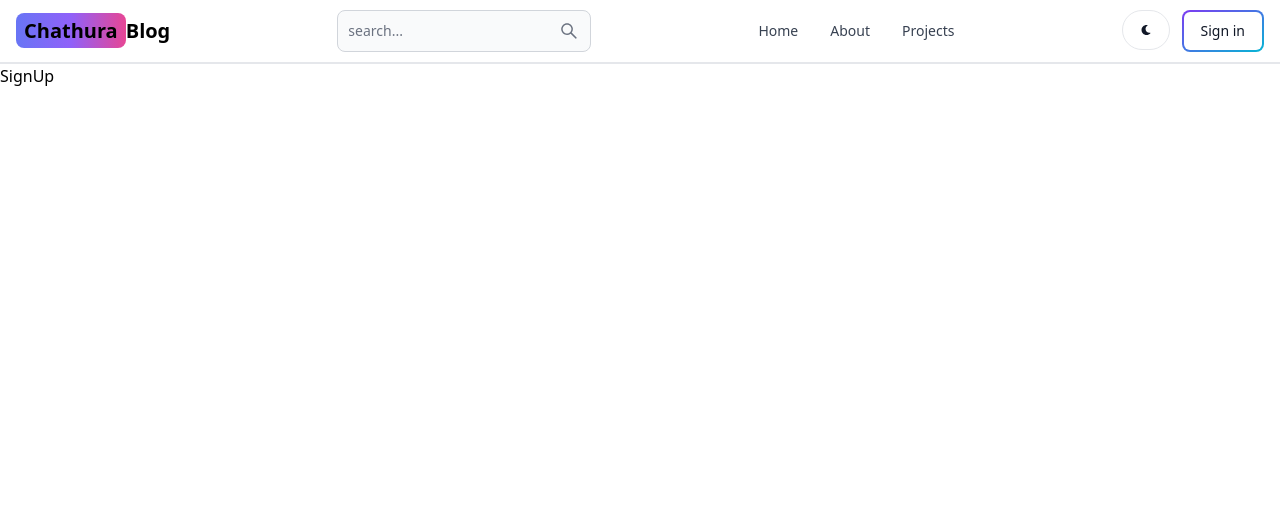
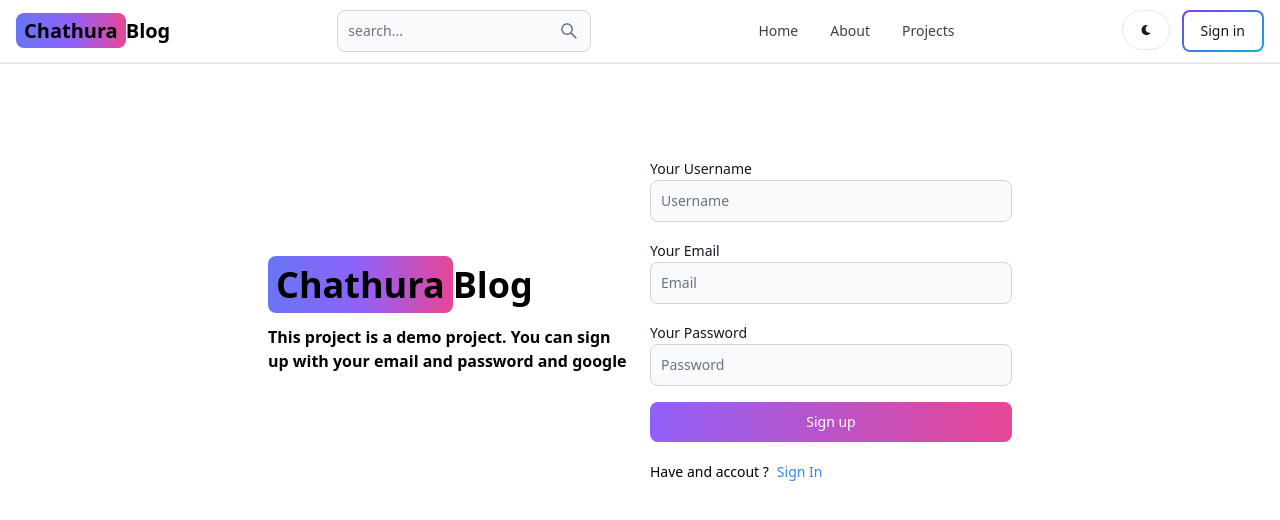
Before and after one commit to chathuraCA/mern-blog, a React (Vite) app in the folder client/: page /sign-up in a window 1280 px wide. Shown: the top 520 px of the page. Built offline with nearby package versions, Linux system fonts and the light colour scheme.

Commit message:
create sing up page UI

```diff
--- a/client/src/pages/SignUp.jsx
+++ b/client/src/pages/SignUp.jsx
@@ -1,7 +1,46 @@
-import React from 'react'
-
+import { Button, Label, TextInput } from "flowbite-react";
+import React from "react";
+import { Link } from "react-router-dom";
 export default function SignUp() {
   return (
-    <div>SignUp</div>
-  )
+    <div className="min-h-screen mt-20">
+      <div className="flex flex-col max-w-3xl gap-5 p-3 mx-auto md:flex-row md:items-center">
+        <div className="flex-1">
+          <Link className="text-4xl font-bold dark:text-white" to="/">
+            <span className="px-2 py-1 rounded-lg bg-gradient-to-r from-indigo-500 via-purple-500 to-pink-500 ">
+              Chathura
+            </span>
+            Blog
+          </Link>
+          <p className="mt-5 font-bold">
+            This project is a demo project. You can sign up with your email and
+            password and google
+          </p>
+        </div>
+        <div className="flex-1">
+          <form className="flex flex-col gap-4">
+            <div>
+              <Label value="Your Username" />
+              <TextInput type="text" placeholder="Username" id="username" />
+            </div>
+            <div>
+              <Label value="Your Email" />
+              <TextInput type="text" placeholder="Email" id="email" />
+            </div>
+            <div>
+              <Label value="Your Password" />
+              <TextInput type="password" placeholder="Password" id="password" />
+            </div>
+<Button gradientDuoTone='purpleToPink' type="submit">Sign up</Button>
+          </form>
+          <div className="flex gap-2 mt-5 text-sm">
+<span>Have and accout ?</span>
+<Link to='/sign-in' className="text-blue-500">
+Sign In
+</Link>
+          </div>
+        </div>
+      </div>
+    </div>
+  );
 }
```
